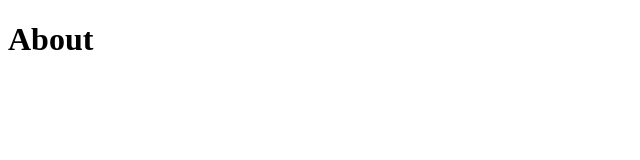
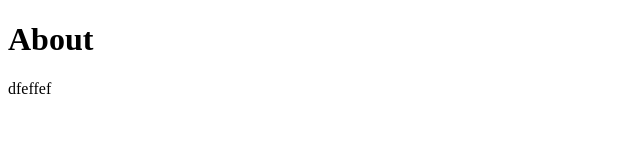
Before and after one commit to mikilaus/anakin-website, a plain HTML site: page about.html in a window 1280 px wide. Shown: the full height of the page, 0-640 px from the left. Drawn offline with Linux system fonts and the light colour scheme.

Commit message:
added more lines

```diff
--- a/about.html
+++ b/about.html
@@ -7,5 +7,6 @@
 </head>
 <body>
     <h1>About</h1>
+    <p>dfeffef</p>
 </body>
 </html>
```
